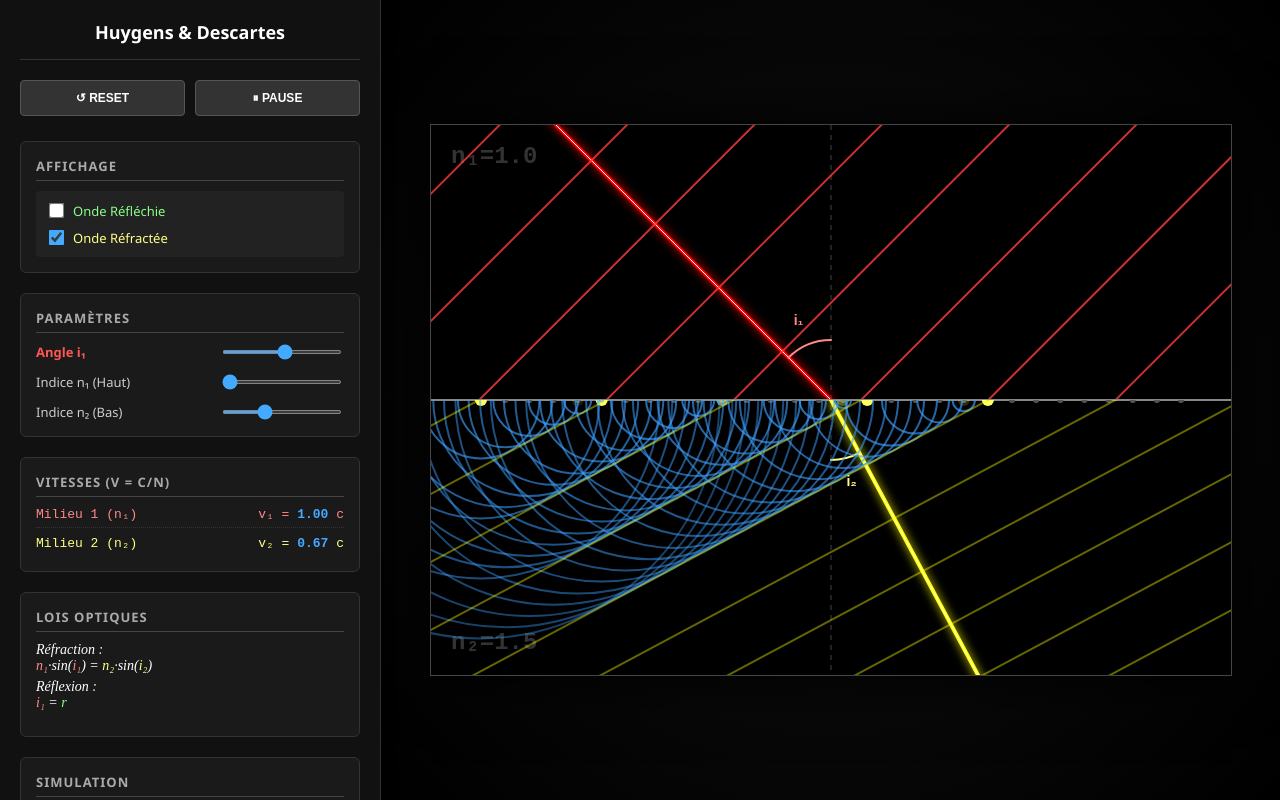
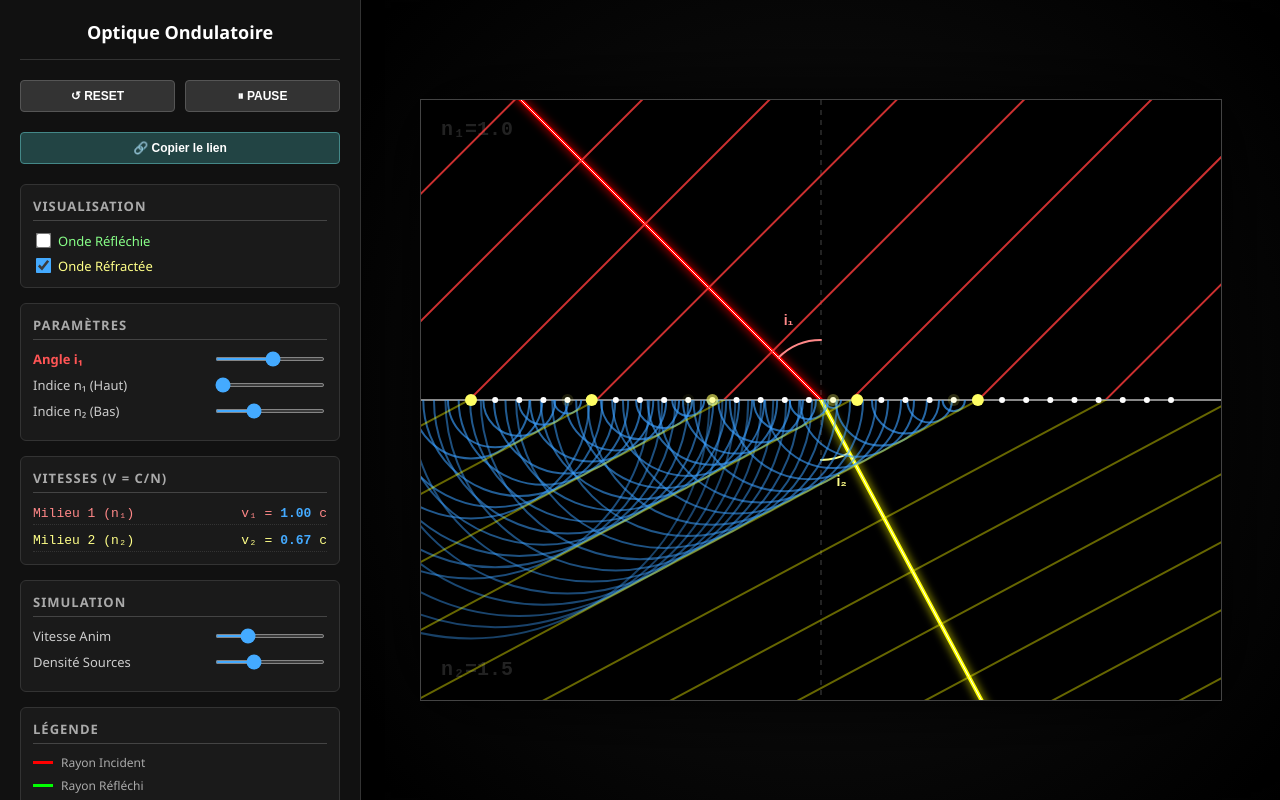
Before and after one commit to Julien-Arlandis/Lois-de-Descartes-Principe-de-Huygens, a plain HTML site: page index.html in a window 1280 px wide. Drawn offline with Linux system fonts and the light colour scheme.

Commit message:
Update index.html

```diff
--- a/index.html
+++ b/index.html
@@ -2,89 +2,68 @@
 <html lang="fr">
 <head>
     <meta charset="UTF-8">
-    <title>Huygens : Layout Latéral</title>
+    <title>Huygens : Paramètres URL</title>
     <style>
-        /* LAYOUT GENERAL */
         body {
             background: #000; color: #eee; font-family: 'Segoe UI', sans-serif;
-            margin: 0; padding: 0; height: 100vh; width: 100vw;
-            display: flex; flex-direction: row; overflow: hidden;
+            display: flex; flex-direction: column; align-items: center;
+            padding: 0; margin: 0; height: 100vh; overflow: hidden;
         }
 
-        /* BARRE LATERALE (Gauche) */
+        .container { display: flex; width: 100%; height: 100%; }
+
+        /* SIDEBAR */
         .sidebar {
-            width: 340px;
-            background: #111;
-            border-right: 1px solid #333;
-            padding: 20px;
-            overflow-y: auto;
-            display: flex;
-            flex-direction: column;
-            gap: 20px;
-            box-shadow: 2px 0 10px rgba(0,0,0,0.5);
-            flex-shrink: 0; /* Ne pas rétrécir */
-            z-index: 10;
+            width: 320px; background: #111; border-right: 1px solid #333;
+            padding: 20px; display: flex; flex-direction: column; gap: 15px;
+            overflow-y: auto; flex-shrink: 0; z-index: 10;
+            box-shadow: 2px 0 15px rgba(0,0,0,0.5);
         }
 
-        /* ZONE PRINCIPALE (Droite) */
         .main-view {
-            flex-grow: 1;
-            background: #050505;
-            display: flex;
-            align-items: center;
-            justify-content: center;
-            position: relative;
-            background-image: radial-gradient(circle at center, #111 0%, #000 100%);
+            flex-grow: 1; background: radial-gradient(circle at center, #151515 0%, #000 100%);
+            display: flex; align-items: center; justify-content: center; position: relative;
         }
 
-        canvas {
-            background: #000; border: 1px solid #444;
-            box-shadow: 0 0 60px #000;
-            cursor: crosshair;
-        }
+        canvas { background: #000; border: 1px solid #444; box-shadow: 0 0 80px #000; cursor: crosshair; }
 
-        /* STYLES DES PANNEAUX */
-        .panel {
-            background: #1a1a1a; padding: 15px; border-radius: 6px; border: 1px solid #333;
-        }
+        .panel { background: #1a1a1a; padding: 12px; border-radius: 6px; border: 1px solid #333; }
+        .panel h3 { margin: 0 0 10px 0; font-size: 13px; color: #aaa; border-bottom: 1px solid #444; padding-bottom: 5px; font-weight: bold; text-transform: uppercase; letter-spacing: 1px;}
 
-        .panel h3 {
-            margin: 0 0 10px 0; font-size: 13px; color: #aaa;
-            border-bottom: 1px solid #444; padding-bottom: 5px;
-            font-weight: bold; text-transform: uppercase; letter-spacing: 1px;
-        }
-
-        .formula { font-family: 'Times New Roman', serif; font-style: italic; font-size: 16px; text-align: center; margin-bottom: 10px; color: #fff; }
-
-        .velocity-stack { display: flex; flex-direction: column; gap: 8px; font-family: monospace; font-size: 13px; }
-        .velocity-row { display: flex; justify-content: space-between; align-items: center; padding-bottom: 5px; border-bottom: 1px dotted #333;}
-        .velocity-row:last-child { border-bottom: none; }
-
+        .velocity-stack { display: flex; flex-direction: column; gap: 5px; font-family: monospace; font-size: 13px; }
+        .velocity-row { display: flex; justify-content: space-between; align-items: center; padding: 3px 0; border-bottom: 1px dotted #333;}
         .dynamic-val { color: #4af; font-weight: bold; }
         .no-wrap { white-space: nowrap; }
 
-        /* CONTROLS */
-        .control-group { display: flex; flex-direction: column; gap: 12px; }
+        .control-row { display: flex; align-items: center; justify-content: space-between; font-size: 13px; margin-bottom: 8px;}
+        label { color: #ccc; }
+        input[type=range] { width: 110px; cursor: pointer; height: 4px; accent-color: #4af; }
 
-        .control-row { display: flex; align-items: center; justify-content: space-between; font-size: 13px;}
-        label { color: #ccc; }
-        input[type=range] { width: 120px; cursor: pointer; height: 4px; accent-color: #4af; }
-
-        .checkbox-group { display: flex; flex-direction: column; gap: 8px; background: #222; padding: 10px; border-radius: 4px;}
-        .checkbox-group label { color: #fff; cursor: pointer; font-size: 13px; display: flex; align-items: center;}
-        input[type=checkbox] { transform: scale(1.2); margin-right: 10px; cursor: pointer; accent-color: #4af; }
+        .checkbox-group { display: flex; flex-direction: column; gap: 6px; }
+        .checkbox-group label { color: #fff; cursor: pointer; font-size: 13px; display: flex; align-items: center; }
+        input[type=checkbox] { transform: scale(1.2); margin-right: 8px; cursor: pointer; accent-color: #4af; }
 
         .buttons-row { display: flex; gap: 10px; margin-bottom: 5px; }
-        button { flex: 1; padding: 10px; background: #333; color: #fff; border: 1px solid #555; border-radius: 4px; cursor: pointer; font-weight: bold; font-size: 12px; transition: 0.2s;}
+        button { flex: 1; padding: 8px; background: #333; color: #fff; border: 1px solid #555; border-radius: 4px; cursor: pointer; font-weight: bold; font-size: 12px; transition: 0.2s;}
         button:hover { background: #555; border-color: #888; }
 
-        /* LEGENDE VERTICALE */
-        .legend { display: flex; flex-direction: column; gap: 8px; font-size: 12px; color: #aaa; }
+        /* Bouton Copier Spécial */
+        #shareBtn { background: #244; border-color: #488; }
+        #shareBtn:hover { background: #355; }
+
+        .legend { display: flex; flex-direction: column; gap: 6px; font-size: 12px; color: #aaa; }
         .legend-item { display: flex; align-items: center; }
         .dot { width: 10px; height: 10px; display: inline-block; margin-right: 8px; border-radius: 50%; }
-        .bar { height: 4px; width: 25px; display: inline-block; margin-right: 8px; }
+        .bar { height: 3px; width: 20px; display: inline-block; margin-right: 8px; }
 
-        /* SCROLLBAR STYLE */
+        /* Toast Notification */
+        #toast {
+            position: absolute; bottom: 20px; left: 50%; transform: translateX(-50%);
+            background: rgba(0, 255, 100, 0.9); color: #000; padding: 10px 20px;
+            border-radius: 20px; font-weight: bold; opacity: 0; pointer-events: none;
+            transition: opacity 0.5s; z-index: 100;
+        }
+
         .sidebar::-webkit-scrollbar { width: 6px; }
         .sidebar::-webkit-scrollbar-track { background: #111; }
         .sidebar::-webkit-scrollbar-thumb { background: #333; border-radius: 3px; }
@@ -92,10 +71,12 @@
 </head>
 <body>
 
+<div id="toast">Lien copié dans le presse-papier !</div>
+
+<div class="container">
     <div class="sidebar">
-
-        <div style="text-align:center; font-weight:bold; color:#fff; font-size:18px; border-bottom:1px solid #333; padding-bottom:15px;">
-            Huygens & Descartes
+        <div style="text-align:center; font-weight:bold; color:#fff; font-size:18px; border-bottom:1px solid #333; padding-bottom:15px; margin-bottom:5px;">
+            Optique Ondulatoire
         </div>
 
         <div class="buttons-row">
@@ -103,29 +84,31 @@
             <button onclick="togglePause()" id="pauseBtn">⏸ PAUSE</button>
         </div>
 
+        <div class="buttons-row">
+            <button id="shareBtn" onclick="copyLink()">🔗 Copier le lien</button>
+        </div>
+
         <div class="panel">
-            <h3>Affichage</h3>
+            <h3>Visualisation</h3>
             <div class="checkbox-group">
-                <label style="color:#8f8"><input type="checkbox" id="checkReflect" onchange="drawOnly()"> Onde Réfléchie</label>
-                <label style="color:#ff8"><input type="checkbox" id="checkRefract" checked onchange="drawOnly()"> Onde Réfractée</label>
+                <label style="color:#8f8"><input type="checkbox" id="checkReflect" onchange="handleParamChange(false)"> Onde Réfléchie</label>
+                <label style="color:#ff8"><input type="checkbox" id="checkRefract" checked onchange="handleParamChange(false)"> Onde Réfractée</label>
             </div>
         </div>
 
         <div class="panel">
             <h3>Paramètres</h3>
-            <div class="control-group">
             <div class="control-row">
                 <label style="color:#f55; font-weight:bold;">Angle i₁</label>
-                    <input type="range" id="angleSlider" min="0" max="85" value="45">
+                <input type="range" id="angleSlider" min="0" max="85" value="45" oninput="handleParamChange(false)">
             </div>
             <div class="control-row">
                 <label>Indice n₁ (Haut)</label>
-                    <input type="range" id="n1Slider" min="1.0" max="2.5" step="0.1" value="1.0" oninput="resetSim()">
+                <input type="range" id="n1Slider" min="1.0" max="2.5" step="0.1" value="1.0" oninput="handleParamChange(true)">
             </div>
             <div class="control-row">
                 <label>Indice n₂ (Bas)</label>
-                    <input type="range" id="n2Slider" min="1.0" max="2.5" step="0.1" value="1.5" oninput="resetSim()">
-                </div>
+                <input type="range" id="n2Slider" min="1.0" max="2.5" step="0.1" value="1.5" oninput="handleParamChange(true)">
             </div>
         </div>
 
@@ -144,24 +127,14 @@
         </div>
 
         <div class="panel">
-            <h3>Lois Optiques</h3>
-            <div class="formula" style="font-size: 14px; text-align: left;">
-                <div style="margin-bottom:5px;">Réfraction : <br><span style="color:#f88">n₁</span>·sin(<span style="color:#f88">i₁</span>) = <span style="color:#ff8">n₂</span>·sin(<span style="color:#ff8">i₂</span>)</div>
-                <div>Réflexion : <br><span style="color:#f88">i₁</span> = <span style="color:#8f8">r</span></div>
-            </div>
-        </div>
-
-        <div class="panel">
             <h3>Simulation</h3>
-            <div class="control-group">
             <div class="control-row">
                 <label>Vitesse Anim</label>
-                    <input type="range" id="speedSlider" min="0.1" max="2.0" step="0.1" value="0.6">
+                <input type="range" id="speedSlider" min="0.1" max="2.0" step="0.1" value="0.6" oninput="handleParamChange(false)">
             </div>
             <div class="control-row">
                 <label>Densité Sources</label>
-                    <input type="range" id="densitySlider" min="5" max="80" step="1" value="30" oninput="initSources()">
-                </div>
+                <input type="range" id="densitySlider" min="5" max="80" step="1" value="30" oninput="handleParamChange(true)">
             </div>
         </div>
 
@@ -171,38 +144,90 @@
                 <div class="legend-item"><span class="bar" style="background:#f00;"></span>Rayon Incident</div>
                 <div class="legend-item"><span class="bar" style="background:#0f0;"></span>Rayon Réfléchi</div>
                 <div class="legend-item"><span class="bar" style="background:#ff0;"></span>Rayon Réfracté</div>
-                <div class="legend-item"><span class="dot" style="border:2px solid #48f;"></span>Onde Huygens</div>
+                <div class="legend-item"><span class="dot" style="border:2px solid #48f;"></span>Huygens (Onde)</div>
+                <div class="legend-item"><span class="dot" style="background:#fff;"></span>Source</div>
+            </div>
         </div>
     </div>
 
+    <div class="main-view">
+        <canvas id="simCanvas" width="800" height="600"></canvas>
     </div>
-
-    <div class="main-view">
-        <canvas id="simCanvas" width="800" height="550"></canvas>
 </div>
 
 <script>
 const canvas = document.getElementById('simCanvas');
 const ctx = canvas.getContext('2d');
 
-// Ajustement de la taille du canvas pour profiter de l'espace
-const W = 800; const H = 550;
+const W = 800; const H = 600;
 const CX = W / 2;
 const SURFACE_Y = H / 2;
 const WAVELENGTH = 90;
 
 let time = -250;
 let sources = [];
+let paused = false;
 
-// --- LOGIQUE IDENTIQUE A PRECEDEMMENT ---
+// --- GESTION URL & PARAMETRES ---
 
-let paused = false;
+function getURLParams() {
+    const params = new URLSearchParams(window.location.search);
+    // On met à jour les inputs s'ils existent dans l'URL
+    if(params.has('i1')) document.getElementById('angleSlider').value = params.get('i1');
+    if(params.has('n1')) document.getElementById('n1Slider').value = params.get('n1');
+    if(params.has('n2')) document.getElementById('n2Slider').value = params.get('n2');
+    if(params.has('s')) document.getElementById('speedSlider').value = params.get('s');
+    if(params.has('d')) document.getElementById('densitySlider').value = params.get('d');
+
+    if(params.has('refl')) document.getElementById('checkReflect').checked = (params.get('refl') === '1');
+    if(params.has('refr')) document.getElementById('checkRefract').checked = (params.get('refr') === '1');
+}
+
+function updateURL() {
+    const params = new URLSearchParams();
+    params.set('i1', document.getElementById('angleSlider').value);
+    params.set('n1', document.getElementById('n1Slider').value);
+    params.set('n2', document.getElementById('n2Slider').value);
+    params.set('s', document.getElementById('speedSlider').value);
+    params.set('d', document.getElementById('densitySlider').value);
+
+    params.set('refl', document.getElementById('checkReflect').checked ? '1' : '0');
+    params.set('refr', document.getElementById('checkRefract').checked ? '1' : '0');
+
+    // Mise à jour de l'URL sans recharger la page
+    window.history.replaceState({}, '', `${window.location.pathname}?${params}`);
+}
+
+function copyLink() {
+    updateURL(); // Assure que l'URL est à jour
+    navigator.clipboard.writeText(window.location.href).then(() => {
+        const toast = document.getElementById('toast');
+        toast.style.opacity = '1';
+        setTimeout(() => toast.style.opacity = '0', 2000);
+    });
+}
+
+// Fonction centrale appelée par les inputs
+// needsReset : true si le changement demande de recharger les sources ou le temps
+function handleParamChange(needsReset) {
+    updateURL();
+    if(needsReset) {
+        // Pour la densité ou les indices, on reset souvent pour éviter les sauts
+        // Mais pour n1/n2 on peut juste laisser resetSim gérer
+        // Si c'est juste la densité :
+        initSources();
+    }
+}
+
+// --- MOTEUR PHYSIQUE ---
+
 function togglePause() {
     paused = !paused;
     document.getElementById('pauseBtn').innerText = paused ? "▶ LECTURE" : "⏸ PAUSE";
 }
 
 function drawOnly() {
+    updateURL(); // Checkbox change
     if(paused) requestAnimationFrame(update);
 }
 
@@ -267,7 +292,6 @@ function initSources() {
     let val = document.getElementById('densitySlider').value;
     let n = parseInt(val);
     if(n < 2) n = 2;
-    // On étend la répartition des sources car le canvas est plus large (800px)
     for(let i=0; i<n; i++) {
         let sx = 50 + i * (700/(n-1));
         sources.push(new Source(sx, SURFACE_Y));
@@ -277,9 +301,14 @@ function initSources() {
 function resetSim() {
     time = -250;
     initSources();
+    updateURL(); // Sync au reset
     if(paused) togglePause();
 }
 
+// INITIALISATION
+// 1. Lire l'URL
+getURLParams();
+// 2. Initier
 initSources();
 
 function drawArc(ctx, x, y, r, start, end, color, label) {
@@ -324,9 +353,8 @@ function update() {
 
     ctx.clearRect(0,0,W,H);
 
-    // Indices en fond
-    ctx.font = "bold 24px monospace";
-    ctx.fillStyle = "#333";
+    ctx.font = "bold 20px monospace";
+    ctx.fillStyle = "#222";
     ctx.textAlign = "left";
     ctx.textBaseline = "top"; ctx.fillText("n₁=" + n1.toFixed(1), 20, 20);
     ctx.textBaseline = "bottom"; ctx.fillText("n₂=" + n2.toFixed(1), 20, H - 20);
@@ -343,22 +371,21 @@ function update() {
     let distZero = time / n1;
     let lambda1 = WAVELENGTH / n1;
 
-    // NORMALE
     ctx.strokeStyle = "#444"; ctx.setLineDash([5,5]); ctx.lineWidth = 1;
     ctx.beginPath(); ctx.moveTo(CX, 0); ctx.lineTo(CX, H); ctx.stroke();
     ctx.setLineDash([]);
 
-    // === ZONE HAUT ===
+    // === HAUT ===
     ctx.save();
     ctx.beginPath(); ctx.rect(0,0,W,SURFACE_Y); ctx.clip();
 
-    drawLaserRay(ctx, CX - 600*px1, SURFACE_Y - 600*py1, CX, SURFACE_Y, "#f00");
+    drawLaserRay(ctx, CX - 700*px1, SURFACE_Y - 700*py1, CX, SURFACE_Y, "#f00");
     drawArc(ctx, CX, SURFACE_Y, 60, -Math.PI/2 - i1, -Math.PI/2, "#f88", "i₁");
 
     ctx.strokeStyle = "rgba(255, 60, 60, 0.8)"; ctx.lineWidth = 2; ctx.shadowBlur = 0;
     ctx.beginPath();
     let phase = distZero % lambda1;
-    for(let k = -15; k < 30; k++) {
+    for(let k = -15; k < 35; k++) {
         let d = phase - k * lambda1;
         let cx = CX + d * px1; let cy = SURFACE_Y + d * py1;
         ctx.moveTo(cx - 1000*fx1, cy - 1000*fy1);
@@ -367,14 +394,13 @@ function update() {
     ctx.stroke();
 
     if(showReflect) {
-        drawLaserRay(ctx, CX, SURFACE_Y, CX + 600*px_r, SURFACE_Y + 600*py_r, "#0f0");
+        drawLaserRay(ctx, CX, SURFACE_Y, CX + 700*px_r, SURFACE_Y + 700*py_r, "#0f0");
         drawArc(ctx, CX, SURFACE_Y, 60, -Math.PI/2, -Math.PI/2 + i1, "#8f8", "r");
-
         for(let s of sources) s.drawCircles(ctx, time, n1, 1);
 
         ctx.strokeStyle = "rgba(100, 255, 100, 0.4)"; ctx.lineWidth = 2;
         ctx.beginPath();
-        for(let k = -15; k < 30; k++) {
+        for(let k = -15; k < 35; k++) {
             let d1 = phase - k * lambda1;
             let cx = CX + d1 * px_r; let cy = SURFACE_Y + d1 * py_r;
             ctx.moveTo(cx - 1000*fx_r, cy - 1000*fy_r);
@@ -387,19 +413,13 @@ function update() {
     ctx.strokeStyle = "#888"; ctx.lineWidth = 2;
     ctx.beginPath(); ctx.moveTo(0, SURFACE_Y); ctx.lineTo(W, SURFACE_Y); ctx.stroke();
 
-    // === ZONE BAS ===
+    // === BAS ===
     ctx.save();
     ctx.beginPath(); ctx.rect(0,SURFACE_Y,W,H-SURFACE_Y); ctx.clip();
 
-    for(let s of sources) {
-        if(!paused) s.checkImpact(distZero, px1, py1, lambda1);
-        ctx.fillStyle = "#555"; ctx.beginPath(); ctx.arc(s.x, s.y, 3, 0, Math.PI*2); ctx.fill();
-        s.drawFlash(ctx);
-    }
-
     if(showRefract) {
         if(!isTIR) {
-            drawLaserRay(ctx, CX, SURFACE_Y, CX + 600*px2, SURFACE_Y + 600*py2, "#ff0");
+            drawLaserRay(ctx, CX, SURFACE_Y, CX + 700*px2, SURFACE_Y + 700*py2, "#ff0");
             let angleRay = Math.atan2(py2, px2);
             drawArc(ctx, CX, SURFACE_Y, 60, angleRay, Math.PI/2, "#ff8", "i₂");
         }
@@ -408,7 +428,7 @@ function update() {
         if(!isTIR) {
             ctx.strokeStyle = "rgba(255, 255, 0, 0.4)"; ctx.lineWidth = 2; ctx.shadowBlur = 0;
             ctx.beginPath();
-            for(let k = -15; k < 30; k++) {
+            for(let k = -15; k < 35; k++) {
                 let d1 = phase - k * lambda1;
                 let d2 = d1 * (n1/n2);
                 let cx = CX + d2 * px2; let cy = SURFACE_Y + d2 * py2;
@@ -420,6 +440,13 @@ function update() {
     }
     ctx.restore();
 
+    // === SOURCES & FLASH (Top Layer) ===
+    for(let s of sources) {
+        if(!paused) s.checkImpact(distZero, px1, py1, lambda1);
+        ctx.fillStyle = "#fff"; ctx.beginPath(); ctx.arc(s.x, s.y, 3, 0, Math.PI*2); ctx.fill();
+        s.drawFlash(ctx);
+    }
+
     requestAnimationFrame(update);
 }
 
```
Lines whose indentation alone changed are shown as unchanged.
